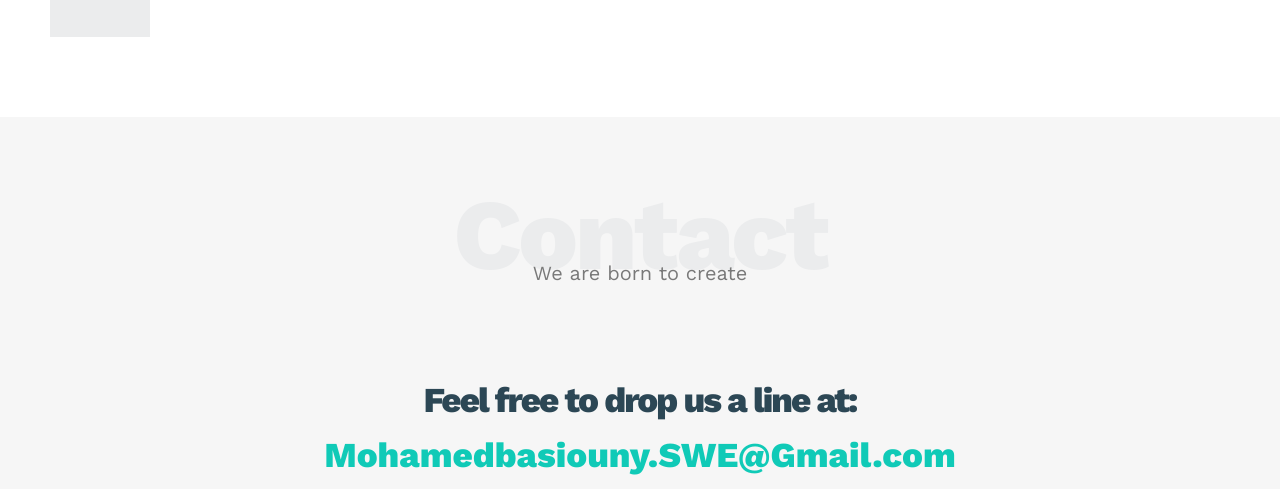
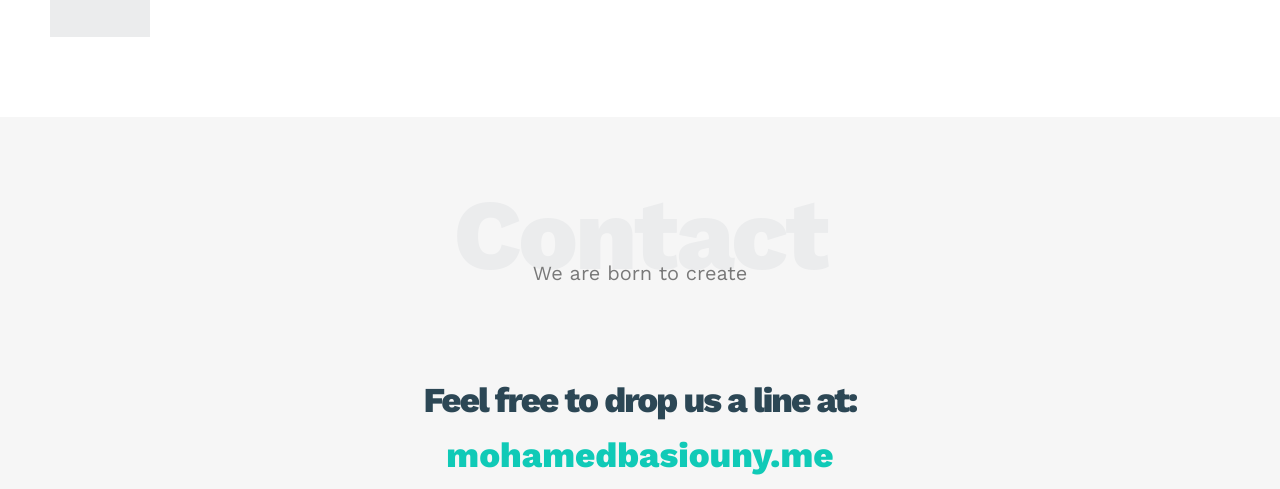
Before and after one commit to Mohammedbasiouny/HTML-CSS-Design, a plain HTML site: page index.html in a window 1280 px wide. Shown: the part 3279-3768 px from the top of the page. Drawn offline with nearby package versions, Linux system fonts and the light colour scheme.

Commit message:
Update index.html

```diff
--- a/index.html
+++ b/index.html
@@ -192,7 +192,7 @@
         <p>We are born to create</p>
         <div class="info">
           <p class="label">Feel free to drop us a line at:</p>
-          <a href="mailto:mohamedbasiouny.swe@gmail.com?subject=Contact" class="link">Mohamedbasiouny.SWE@Gmail.com</a>
+          <a href="mohamedbasiouny.me" class="link">mohamedbasiouny.me</a>
           <div class="social">
             Find Us On Social Networks
             <a href="https://www.linkedin.com/in/mohamedbasiounyy">
```
